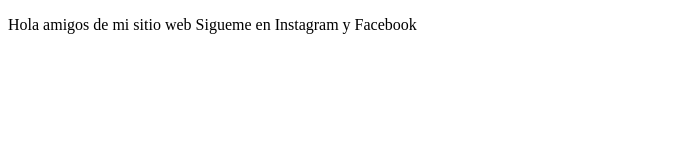
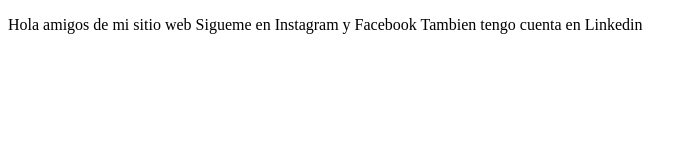
Before and after one commit to reicar/proyectoDemoCursoPrework, a plain HTML site: page index.html in a window 1280 px wide. Shown: the whole page, without its empty margins (0-696 px from the left). Drawn offline with Linux system fonts and the light colour scheme.

Commit message:
Agregue Linkedin

```diff
--- a/index.html
+++ b/index.html
@@ -9,6 +9,7 @@
     <p>
         Hola amigos de mi sitio web
         Sigueme en Instagram y Facebook
+        Tambien tengo cuenta en Linkedin
     </p>
 </body>
 </html>
```
